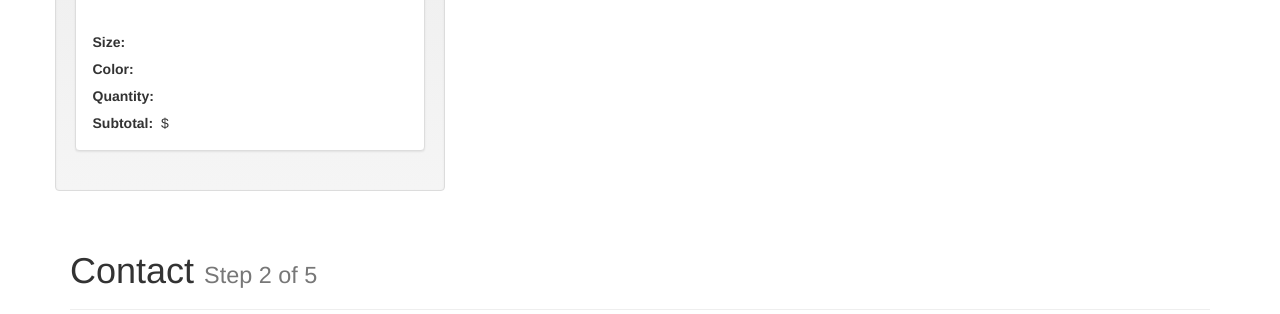
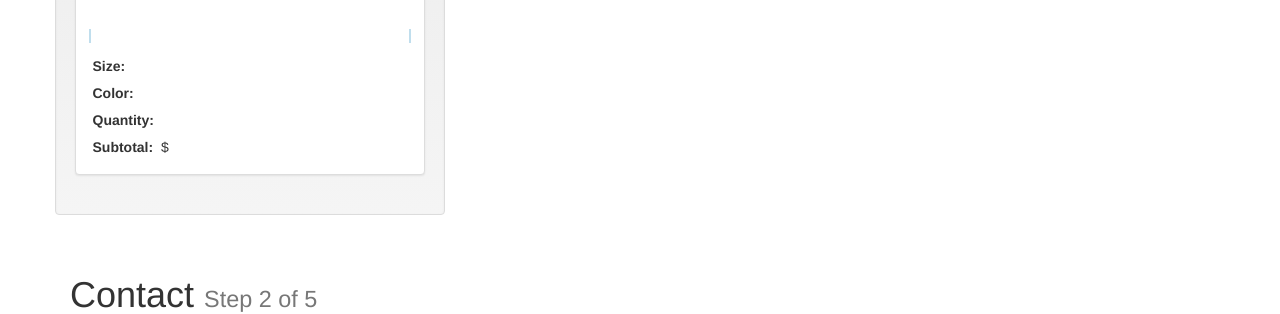
Before and after one commit to emef/btt-ext, a Flask app: template server/templates/shipping.html in a window 1280 px wide. Shown: the part 495-809 px from the top of the page. Run offline with Flask 2, Linux system fonts and the light colour scheme; the template is opened without the code that fills it, so the values that code supplies are empty; parts of the project's set-up code (start-up, migrations or seed data) failed here and were passed over; some libraries are stand-ins or nearby versions.

Commit message:
Add some styling to tweet text

```diff
--- a/server/templates/shipping.html
+++ b/server/templates/shipping.html
@@ -24,6 +24,15 @@ body {
   padding-top: 50px;
   padding-bottom: 200px;
 }
+
+.tweet-text {
+  font-size: 14px;
+  line-height: 20px;
+  padding: .5em;
+  border-left: 2px solid #c0deed;
+  border-right: 2px solid #c0deed;
+}
+
 </style>
 
 <script>
@@ -233,7 +242,7 @@ $(document).ready(function(){
       <img src='{{ preview_img }}' height=300 width=250>
       <div class="caption">
         <h3>{{ product_name }}</h3>
-        <p>{{ tweet_text|safe }}</p>
+        <p class="tweet-text">{{ tweet_text|safe }}</p>
         <table class="subtotal ">
         <tr><th>Size:</td><td>{{ size|title }}</td></tr>
         <tr><th>Color:</td><td>{{ color|title }}</td></tr>
```
